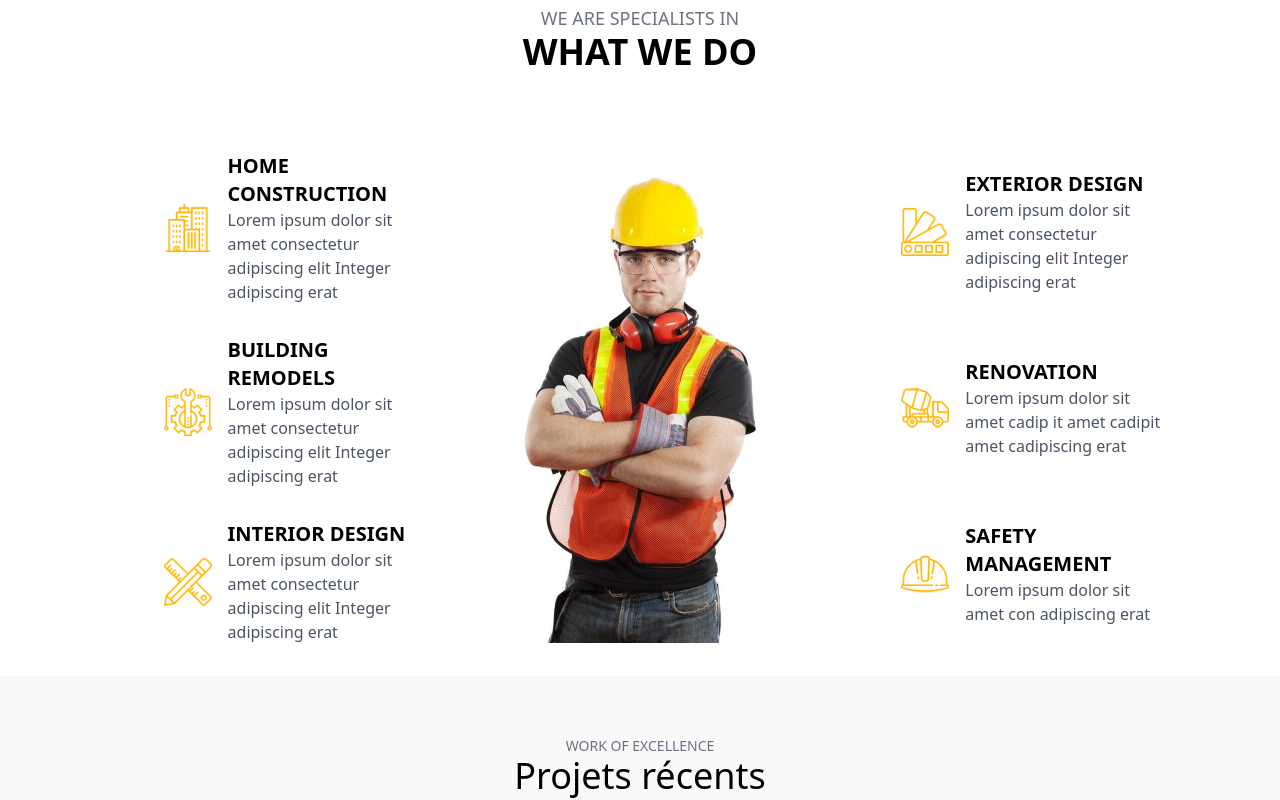
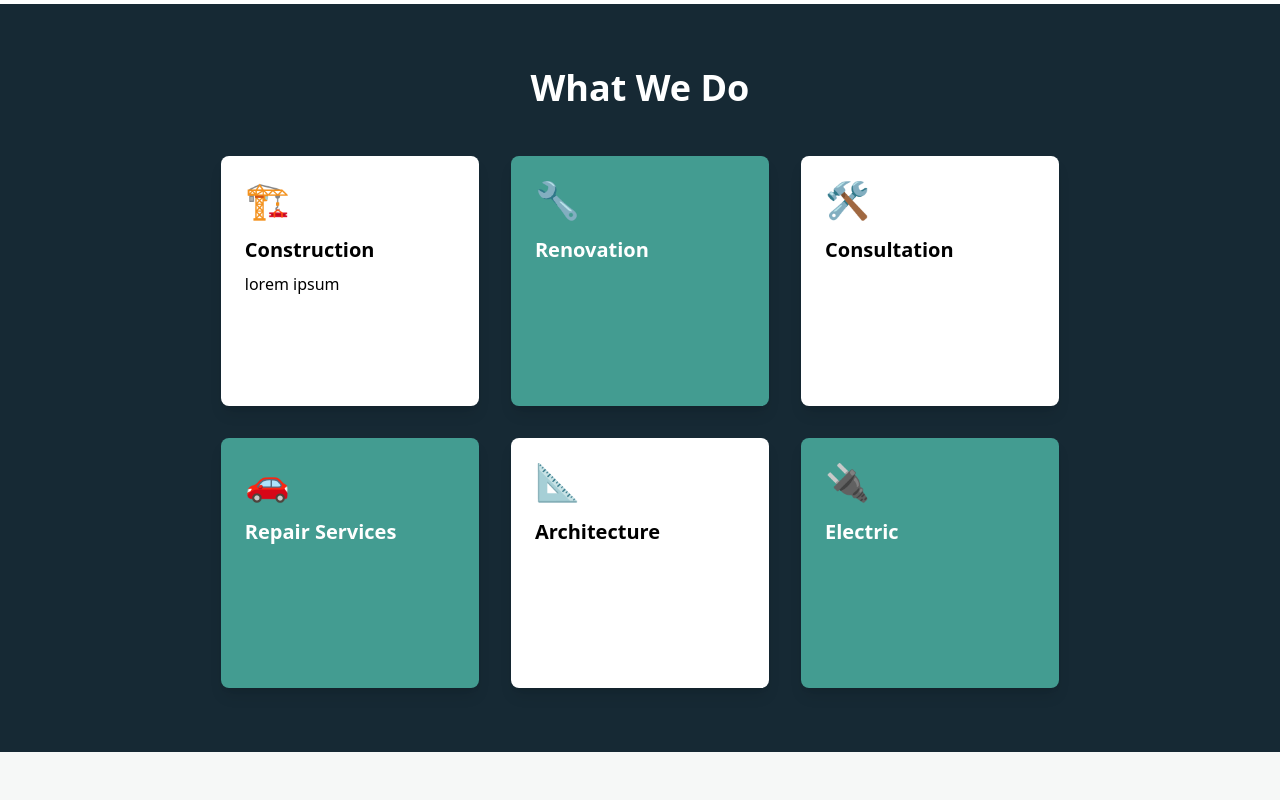
Before and after one commit to ArtisAdemi/INEMConstruction, a React (Vite) app in the folder inem_web/: page / in a window 1280 px wide. Shown: the part 1600-2400 px from the top of the page. Built offline with nearby package versions, Linux system fonts and the light colour scheme.

Commit message:
WhatWe Do

```diff
--- a/inem_web/src/components/Footer.tsx
+++ b/inem_web/src/components/Footer.tsx
@@ -15,7 +15,7 @@ export const Footer: React.FC = () => {
   const isActive = (path: string) => location.pathname === path;
 
   return (
-    <div className="footer-wrapper px-[8%] xl:px-[16%] bg-[#0d0d0d] flex flex-col justify-between">
+    <div className="footer-wrapper px-[8%] xl:px-[16%] bg-[#0E2442] flex flex-col justify-between">
       <div className="justify-between xl:flex gap-3 py-[125px] border-b border-[#999999]">
         <div className="md:w-[30%] w-full">
           <div className="mb-5 items-end">
--- a/inem_web/src/components/HomeAbout.tsx
+++ b/inem_web/src/components/HomeAbout.tsx
@@ -1,7 +1,13 @@
 import React from "react";
 import Construction from "../assets/Construction.jpeg";
+import { useNavigate } from "react-router-dom";
 
 const HomeAbout: React.FC = () => {
+  const navigate = useNavigate();
+
+  const redirect = (path: string) => {
+    navigate(path);
+  };
 
   return (
     <div className="my-48 px-[8%] xl:px-[16%] ">
@@ -20,7 +26,7 @@ const HomeAbout: React.FC = () => {
         </div>
       </div>
       <div className="flex justify-center items-center mt-6">
-        <button className="text-lg py-3 px-8 mt-5 border-[#439C91] border-[1px] hover:duration-500 duration-500 hover:text-[#439C91] z-30 relative">notre histoire</button>
+        <button className="text-lg py-3 px-8 mt-5 border-[#439C91] border-[1px] hover:duration-500 duration-500 hover:text-[#439C91] z-30 relative" onClick={() => redirect("/about")}>notre histoire</button>
       </div>
     </div>
   );
--- a/inem_web/src/components/Navbar.tsx
+++ b/inem_web/src/components/Navbar.tsx
@@ -49,7 +49,7 @@ export const Navbar: React.FC = () => {
           Nos réalisations
         </h2>
         <h2 className={`cursor-pointer hover:text-[#439C91] ${isAtTop ? "text-white" : "text-white"} duration-300 ${isActive("/services") ? "font-bold !text-[#439C91]" : ""}`} onClick={() => redirect("/services")}>
-          Services
+          Nos prestations
         </h2>
         <h2 className={`cursor-pointer hover:text-[#439C91] ${isAtTop ? "text-white" : "text-white"} duration-300 ${isActive("/about") ? "font-bold !text-[#439C91]" : ""}`} onClick={() => redirect("/about")}>
           Notre histoire
--- a/inem_web/src/components/RecentProjects.tsx
+++ b/inem_web/src/components/RecentProjects.tsx
@@ -11,9 +11,9 @@ const RecentProjects: React.FC = () => {
   };
 
   return (
-    <div className="text-center p-5 lg:px-[16%] bg-[#F9F9F9] flex flex-col items-center pb-10">
-      <p className="text-sm text-gray-500 mt-10">WORK OF EXCELLENCE</p>
-      <h1 className="text-4xl mb-5">Projets récents</h1>
+    <div className="text-center p-5 lg:px-[16%] bg-[#F6F8F7] flex flex-col items-center pb-10">
+      <p className="text-sm text-black mt-10">WORK OF EXCELLENCE</p>
+      <h1 className="text-4xl text-black mb-5">Projets récents</h1>
       <div className="grid grid-cols-1 lg:grid-cols-3 mb-5 lg:w-[80%]">
         {projects.slice(0, 6).map((project, index) => (
           <div key={index} className="overflow-hidden relative group cursor-pointer">
--- a/inem_web/src/components/WhatWeDo.tsx
+++ b/inem_web/src/components/WhatWeDo.tsx
@@ -1,76 +1,31 @@
-import React from "react";
-import WhatWeDoImage from "../assets/WhatWeDo.jpg";
-import WhatWeDo1 from "../assets/decorations/WhatWeDo1.png";
-import WhatWeDo2 from "../assets/decorations/WhatWeDo2.png";
-import WhatWeDo3 from "../assets/decorations/WhatWeDo3.png";
-import WhatWeDo4 from "../assets/decorations/WhatWeDo4.png";
-import WhatWeDo5 from "../assets/decorations/WhatWeDo5.png";
-import WhatWeDo6 from "../assets/decorations/WhatWeDo6.png";
+import React from 'react';
+
+const services = [
+  { title: 'Construction', description: 'lorem ipsum', icon: '🏗️' },
+  { title: 'Renovation', description: '', icon: '🔧' },
+  { title: 'Consultation', description: '', icon: '🛠️' },
+  { title: 'Repair Services', description: '', icon: '🚗' },
+  { title: 'Architecture', description: '', icon: '📐' },
+  { title: 'Electric', description: '', icon: '🔌' },
+];
 
 const WhatWeDo: React.FC = () => {
   return (
-    <div className="container mx-auto">
-      <h2 className="text-center text-gray-500 text-lg">WE ARE SPECIALISTS IN</h2>
-      <h1 className="text-center text-4xl font-bold mb-12">WHAT WE DO</h1>
-      <div className="flex flex-wrap justify-center items-center">
-        <div className="w-full lg:w-1/3 p-4 flex flex-col justify-center items-center">
-          <div className="flex items-center w-full lg:w-1/3 p-4">
-            <img src={WhatWeDo1} alt="Home Construction" className="w-12 h-12 mr-4" />
-            <div>
-              <h3 className="text-xl font-bold lg:w-[200px]">HOME CONSTRUCTION</h3>
-              <p className="text-gray-600 lg:w-[200px]">Lorem ipsum dolor sit amet consectetur adipiscing elit Integer adipiscing erat</p>
+    <div className="bg-[#162934] text-white py-16">
+      <h2 className="text-center text-4xl font-bold mb-12">What We Do</h2>
+      <div className="xl:px-[16%] px-[8%]">
+        <div className="grid grid-cols-1 sm:grid-cols-2 md:grid-cols-3 gap-8 px-4">
+          {services.map((service, index) => (
+            <div
+              key={index}
+              className={`p-6 rounded-lg shadow-lg h-[250px] ${index % 2 === 0 ? 'bg-white text-black' : 'bg-[#439C91]'
+                } flex flex-col items-start`}
+            >
+              <div className="text-4xl mb-4">{service.icon}</div>
+              <h3 className="text-xl font-bold mb-2">{service.title}</h3>
+              {service.description && <p>{service.description}</p>}
             </div>
-          </div>
-          <div className="flex items-center w-full lg:w-1/3 p-4">
-            <div className="flex items-center">
-              <img src={WhatWeDo2} alt="Building Remodels" className="w-12 h-12 mr-4" />
-              <div>
-                <h3 className="text-xl font-bold lg:w-[200px]">BUILDING REMODELS</h3>
-                <p className="text-gray-600 lg:w-[200px]">Lorem ipsum dolor sit amet consectetur adipiscing elit Integer adipiscing erat</p>
-              </div>
-            </div>
-          </div>
-          <div className="flex items-center w-full lg:w-1/3 p-4">
-            <div className="flex items-center">
-              <img src={WhatWeDo3} alt="Interior Design" className="w-12 h-12 mr-4" />
-              <div>
-                <h3 className="text-xl font-bold lg:w-[200px]">INTERIOR DESIGN</h3>
-                <p className="text-gray-600 lg:w-[200px]">Lorem ipsum dolor sit amet consectetur adipiscing elit Integer adipiscing erat</p>
-              </div>
-            </div>
-          </div>
-        </div>
-        <div className="w-full hidden lg:flex lg:w-1/3 lg:px-4 lg:pt-4 justify-center items-center">
-          <img src={WhatWeDoImage} alt="Worker" className="w-[80%] h-auto" />
-        </div>
-        <div className="w-full lg:w-1/3 p-4 flex flex-col justify-center items-center">
-          <div className="w-full p-4">
-            <div className="flex items-center w-full lg:p-4">
-              <img src={WhatWeDo4} alt="Exterior Design" className="w-12 h-12 mr-4" />
-              <div>
-                <h3 className="text-xl font-bold lg:w-[200px]">EXTERIOR DESIGN</h3>
-                <p className="text-gray-600 lg:w-[200px]">Lorem ipsum dolor sit amet consectetur adipiscing elit Integer adipiscing erat</p>
-              </div>
-            </div>
-          </div>
-          <div className="w-full p-4">
-            <div className="flex items-center w-full lg:w-1/3 lg:p-4">
-              <img src={WhatWeDo5} alt="Renovation" className="w-12 h-12 mr-4" />
-              <div>
-                <h3 className="text-xl font-bold lg:w-[200px]">RENOVATION</h3>
-                <p className="text-gray-600 lg:w-[200px]">Lorem ipsum dolor sit amet cadip it amet cadipit amet cadipiscing erat</p>
-              </div>
-            </div>
-          </div>
-          <div className="w-full p-4">
-            <div className="flex items-center w-full lg:w-1/3 lg:p-4">
-              <img src={WhatWeDo6} alt="Safety Management" className="w-12 h-12 mr-4" />
-              <div>
-                <h3 className="text-xl font-bold lg:w-[200px]">SAFETY MANAGEMENT</h3>
-                <p className="text-gray-600 lg:w-[200px]">Lorem ipsum dolor sit amet con adipiscing erat</p>
-              </div>
-            </div>
-          </div>
+          ))}
         </div>
       </div>
     </div>
--- /dev/null
+++ b/inem_web/src/components/WhyUs.tsx
@@ -0,0 +1,9 @@
+import React from 'react'
+
+const WhyUs: React.FC = () => {
+    return (
+        <div>WhyUs</div>
+    )
+}
+
+export default WhyUs
```
